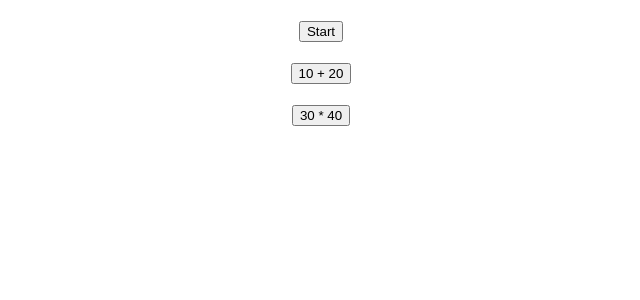
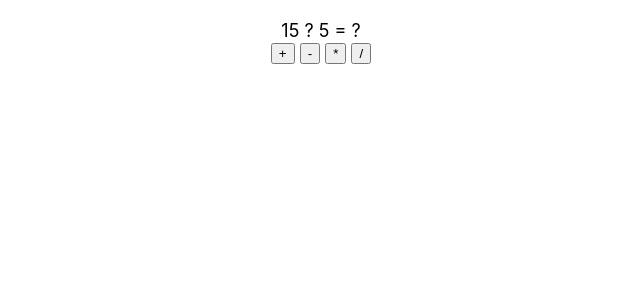
Before and after one commit to PimployPungnin/app1, a React (Create React App) app: page / in a window 1280 px wide. Shown: the top 300 px of the page, without its empty margins (319-959 px from the left). Built offline with nearby package versions, Linux system fonts and the light colour scheme.

Commit message:
Update App.js

```diff
--- a/src/App.js
+++ b/src/App.js
@@ -1,5 +1,5 @@
 import React from 'react'
-import { EventData2 } from './event-data'
+import RefsFunc from './refs-func'
 export default function App() {
-    return <EventData2/>
+    return <RefsFunc />
 }
```
